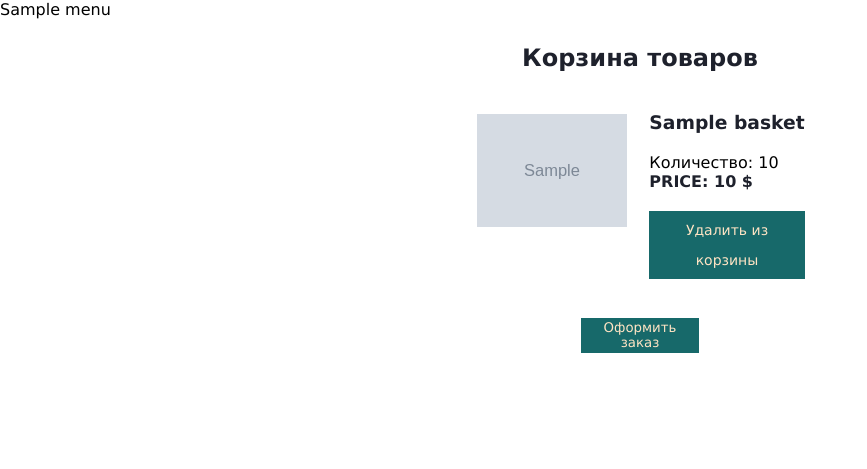
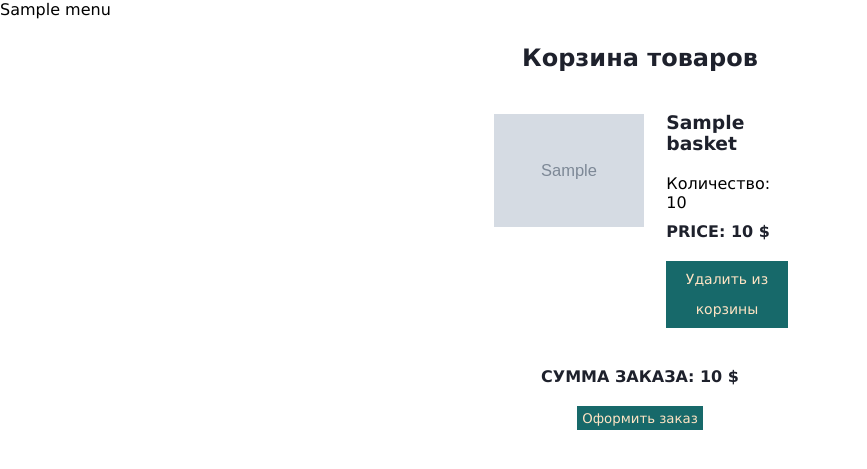
Before and after one commit to NefedovaNN/Shop-php, a PHP site: template views/basket.php in a window 1280 px wide. Shown: the top 469 px of the page, without its empty margins (0-867 px from the left). Run offline with PHP 8.4, Linux system fonts and the light colour scheme; the template is opened without the code that fills it: most values are stand-ins (such as "Sample title", 1, 10 or a date in 2020); grey boxes marked "Sample" are stand-in pictures.

Commit message:
basket quantity, orders, count, sum

```diff
--- a/controllers/Controller.php
+++ b/controllers/Controller.php
@@ -30,12 +30,13 @@ class Controller
     }
     public function render($template, $params = [])
     {
+        $session_id = App::call()->session->getId();
         return $this->render->renderTemplate('layouts/main', [
             'menu' => $this->renderTemplate('menu', [
                 'userName' => App::call()->userRepository->getName(),
                 'isAuth' => App::call()->userRepository->isAuth(),
                 'isAdmin' => App::call()->userRepository->is_Admin(),
-                'count' => App::call()->basketRepository->getCountWhere('session_id', session_id())
+                'count' => App::call()->basketRepository->getCountWhere('session_id', $session_id)
             ]),
             'content' => $this->renderTemplate($template, $params)
 
--- a/public/style/css/catalog.css
+++ b/public/style/css/catalog.css
@@ -47,7 +47,7 @@
     color: #1E212C;
     font-weight: 700;
 }
-.product-description {
+.product-description  {
     margin-bottom: 20px;
 }
 .buy , .delete {
@@ -60,12 +60,14 @@
     line-height: 30px;
     transition: all 0.5s;
 }
-.basket{
-    align-self: center;
+.cart-list{
     display: flex;
     flex-direction: column;
     align-items: center;
-
+}
+.basket-form{
+    width: 100%;
+    text-align: center;
 }
 .product-item-cart {
 
@@ -102,3 +104,12 @@
     color: #17696A;
 
 }
+.cartSum {
+    margin-bottom: 20px;
+    text-transform: uppercase;
+    color: #1E212C;
+    font-weight: 700;
+}
+.quantity {
+    margin-bottom: 10px;
+}
--- a/views/admin/getOrder.php
+++ b/views/admin/getOrder.php
@@ -6,7 +6,8 @@
         <img class="order-product-image" src="/img/<?= $item['image'] ?>">
         <div class="order-text">
         <h3 class="product-title"><?= $item['title'] ?></h3>
-        <p class="product-price">Price: <?= $item['price'] ?> $</p>
+        <p class="quantity" >Количество: <?= $item['quantity'] ?></p>
+        <p class="product-price">Price: <?= $item['product_sum'] ?> $</p>
     </div>
 </div>
 <?php endforeach; ?><br>
--- a/views/basket.php
+++ b/views/basket.php
@@ -1,5 +1,6 @@
 <div class="container">
     <h2 class="page_name">Корзина товаров</h2>
+   <div class="cart-list">
    <?php if ($basket) : ?>
 
 <?php foreach ($basket as $item) : ?>
@@ -11,36 +12,38 @@
         <div class="cart-item-info">
             <h3 class="product-title"><?= $item['title'] ?></h3>
             <p class="quantity" >Количество: <?= $item['quantity'] ?></p>
-                    <p class="product-price">Price: <?= $item['price'] ?> $</p>
-
+            <p class="product-price">Price: <?= $item['product_sum'] ?> $</p>
             <button class="delete" data-id="<?= $item['basket_id'] ?>">Удалить из корзины</button>
         </div>
     </div>
 <?php endforeach; ?><br>
-        <form class="basket" action="/orders/checkoutInfo" method="POST">
+<p class="cartSum">Cумма заказа: <?= $sum ?> $ </p>
+<form class="basket-form" action="/orders/checkoutInfo" method="POST">
     <button class="checkout" name="checkout" type="submit">Оформить заказ</a>
 </form>
 <?php else : ?>
 <p class="auth">Ваша корзина пуста</p>
 <?php endif; ?>
    </div>
+</div>
 
 
 <script>
     let buttons = document.querySelectorAll('.delete');
-
+        let sum = document.querySelector('.cartSum');
     buttons.forEach((elem) => {
         elem.addEventListener('click', (event) => {
             let id = elem.getAttribute('data-id');
             let quantity = event.target.parentNode.querySelector('.quantity');
-
+            let product_sum = event.target.parentNode.querySelector('.product-price');
             (
                 async () => {
                     const response = await fetch('/basket/delete/?id=' + id);
                     const answer = await response.json();
                     quantity.textContent = "Количество: " + answer.quantity;
-
+                    product_sum.textContent = "Price: " + answer.product_sum + "$";
                     document.getElementById('count').innerText = answer.count;
+                    sum.textContent = "Cумма заказа: " + answer.sum + "$";
                     if(answer.quantity === 0 || answer.quantity === null ){
 
                         document.getElementById(id).remove();
--- a/views/menu.php
+++ b/views/menu.php
@@ -13,7 +13,7 @@
     <?php if ($isAdmin) : ?>
         <a class='menu-link' href="/admin"><i class="icon-user-tie"></i></a><br>
     <?php endif; ?>
-    <a class='menu-link' href="/basket"><i class="icon-cart"></i>(<span id="count"><?= $count ?></span>)</a>
+    <a class='menu-link' href="/basket"><i class="icon-cart"></i><span id="count"><?= $count ?></span></a>
     <?php if ($isAuth) : ?>
         <a class='menu-link' href="/profile"><i class="icon-user-check"></i></a>
     <?php else : ?>
--- a/views/orders/orderDetails.php
+++ b/views/orders/orderDetails.php
@@ -7,8 +7,10 @@
         <img class="order-product-image" src="/img/<?= $item['image'] ?>">
         <div class="order-text">
         <h3 class="product-title"><?= $item['title'] ?></h3>
-        <p class="product-price">Price: <?= $item['price'] ?> $</p>
+        <p class="quantity" >Количество: <?= $item['quantity'] ?></p>
+        <p class="product-price">Price: <?= $item['product_sum'] ?> $</p>
         </div>
     </div>
 <?php endforeach; ?><br>
+<p class="cartSum">Cумма заказа: <?= $sum ?> $ </p>
 </div>
--- a/views/orders/orders.php
+++ b/views/orders/orders.php
@@ -13,10 +13,13 @@
                 <hr>
             <?php endforeach; ?>
         </ul>
+        <p class="message"><?=$message?></p>
     <?php else : ?>
         <p class="auth">Список ваших заказов пуст </p>
     <?php endif; ?>
 <?php else : ?>
-    <p class="auth">У вас пока нет заказов, или они не видны. Для просмотра своих заказов и их статусов <a class="auth-link" href="/auth">авторизуйтесь!</a></p>
+    <p class="message"><?=$message?></p>
+    <p class="auth"> Для просмотра своих заказов и их статусов <a class="auth-link" href="/auth">авторизуйтесь,</a> или <a class="auth-link" href="/auth">зарегистрируйтесь!</a></p>
 <?php endif; ?>
+
 </div>
```
Also changed, not shown: controllers/BasketController.php (+18 -6 lines), controllers/OrdersController.php (+8 -3 lines), models/Repository.php (+1 -8 lines), models/entities/Basket.php (+5 -2 lines), models/repositories/BasketRepository.php (+20 -1 lines). Lines whose indentation alone changed are shown as unchanged.
